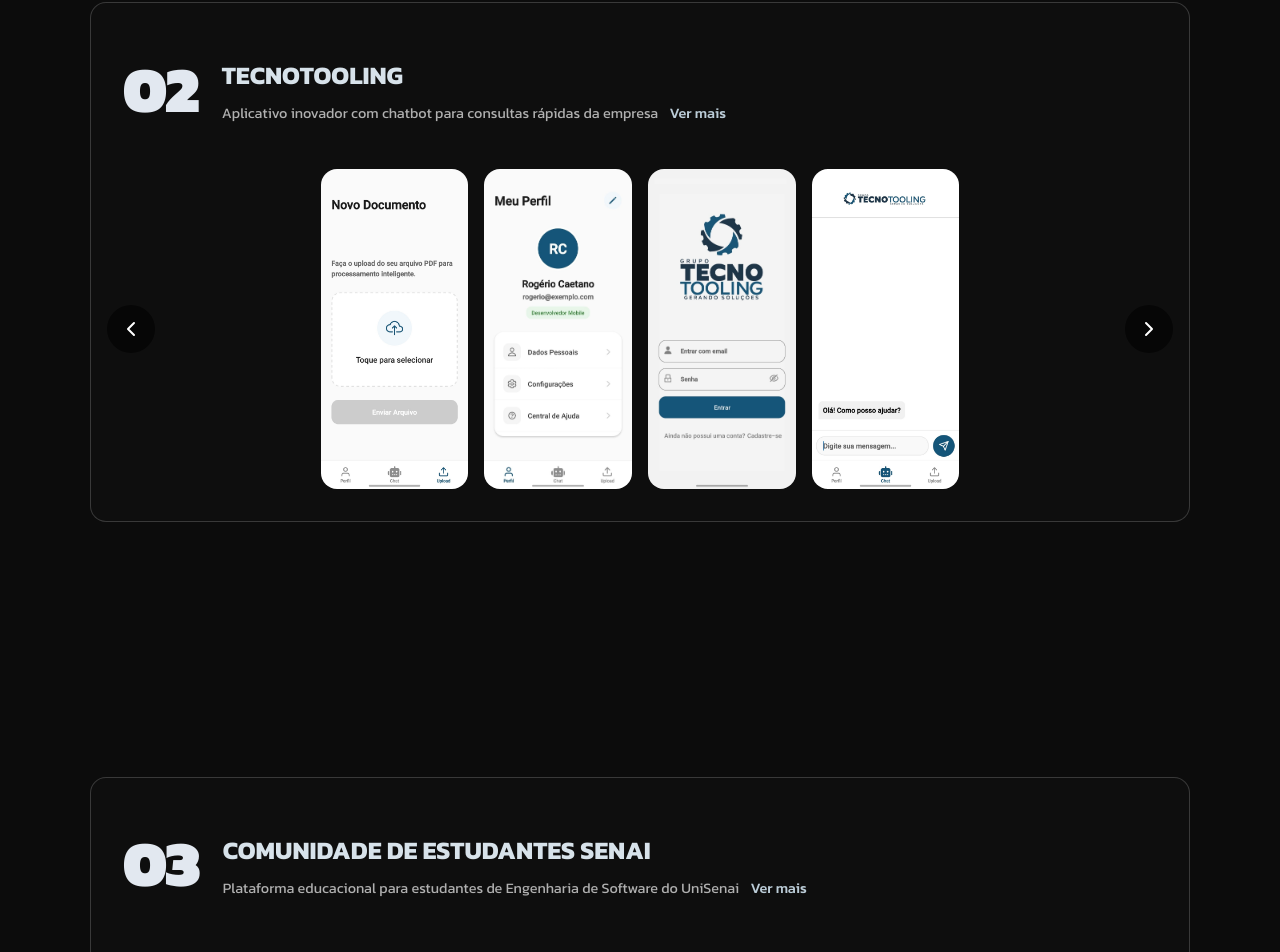
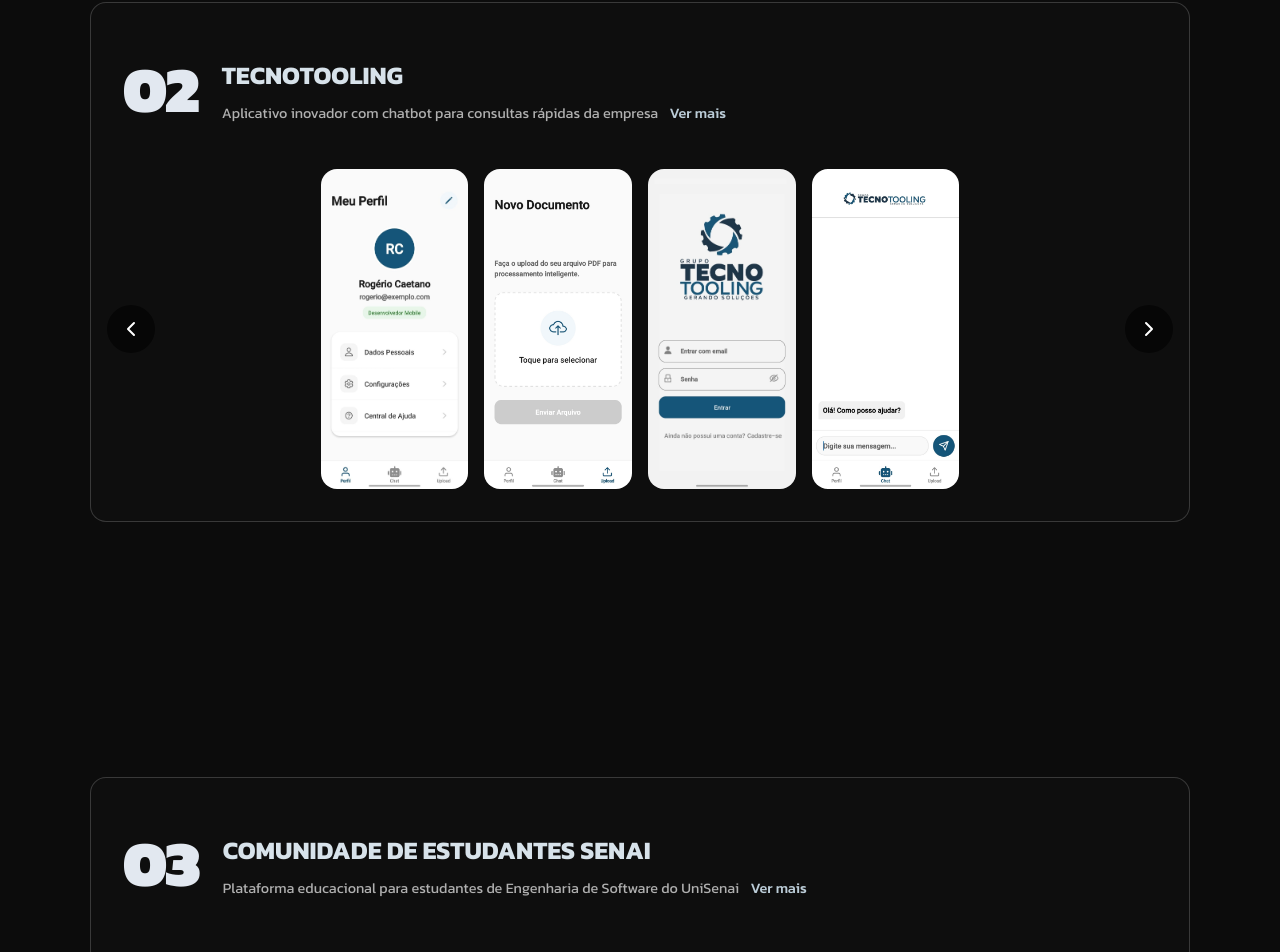
Before and after one commit to rogeriocaetanojr/portfolio-rogerio, a React (Vite) app: page / in a window 1280 px wide. Shown: the part 2555-3507 px from the top of the page. Built offline with nearby package versions, Linux system fonts and the light colour scheme.

Commit message:
fix(projects): garante que o autoplay comece apenas com o card na tela

```diff
--- a/src/components/ProjectCardMobile.jsx
+++ b/src/components/ProjectCardMobile.jsx
@@ -1,5 +1,5 @@
-import { useState, useEffect } from 'react';
-import { motion, AnimatePresence } from 'framer-motion';
+import { useState, useEffect, useRef } from 'react';
+import { motion, AnimatePresence, useInView } from 'framer-motion';
 
 const ChevronLeft = ({ size = 24 }) => (
   <svg xmlns="http://www.w3.org/2000/svg" width={size} height={size} viewBox="0 0 24 24" fill="none" stroke="currentColor" strokeWidth="2" strokeLinecap="round" strokeLinejoin="round">
@@ -17,6 +17,15 @@
   const [currentIndex, setCurrentIndex] = useState(0);
   const [isExpanded, setIsExpanded] = useState(false);
   const [windowWidth, setWindowWidth] = useState(typeof window !== 'undefined' ? window.innerWidth : 1200);
+
+  const ref = useRef(null);
+  const isInView = useInView(ref, { amount: 0.3 });
+
+  useEffect(() => {
+    if (!isInView) {
+      setCurrentIndex(0);
+    }
+  }, [isInView]);
 
   useEffect(() => {
     const handleResize = () => setWindowWidth(window.innerWidth);
@@ -37,14 +46,14 @@
   };
 
   useEffect(() => {
-    if (!imagens || imagens.length <= 3) return;
+    if (!isInView || !imagens || imagens.length <= 1) return;
 
     const timer = setInterval(() => {
       setCurrentIndex((prev) => (prev + 1) % imagens.length);
     }, 3000);
 
     return () => clearInterval(timer);
-  }, [imagens, currentIndex]);
+  }, [imagens, currentIndex, isInView]);
 
   const getVisibleImages = () => {
     if (!imagens || imagens.length === 0) return [];
@@ -83,7 +92,7 @@
   };
 
   return (
-    <div className="project-card-container" style={{ backgroundColor: '#0E0E0E', border: '1px solid rgba(255, 255, 255, 0.18)', borderRadius: '16px', padding: '32px', maxWidth: '1100px', width: '100%', margin: '0 auto', position: 'relative', overflow: 'hidden' }}>
+    <div ref={ref} className="project-card-container" style={{ backgroundColor: '#0E0E0E', border: '1px solid rgba(255, 255, 255, 0.18)', borderRadius: '16px', padding: '32px', maxWidth: '1100px', width: '100%', margin: '0 auto', position: 'relative', overflow: 'hidden' }}>
       <div className="card-mobile-header" style={{ marginBottom: '24px', display: 'flex', alignItems: 'center', gap: '24px', height: '110px' }}>
         {numero && (
           <div className="card-mobile-number" style={{
--- a/src/components/ProjectCardWeb.jsx
+++ b/src/components/ProjectCardWeb.jsx
@@ -1,5 +1,5 @@
-import { useState, useEffect } from 'react';
-import { motion, AnimatePresence } from 'framer-motion';
+import { useState, useEffect, useRef } from 'react';
+import { motion, AnimatePresence, useInView } from 'framer-motion';
 
 const carouselImages = [
   'https://via.placeholder.com/1280x720/222222/FFFFFF?text=Imagem+1',
@@ -27,8 +27,18 @@
   const [isHovered, setIsHovered] = useState(false);
   const [isExpanded, setIsExpanded] = useState(false);
 
+  const ref = useRef(null);
+  const isInView = useInView(ref, { amount: 0.3 });
+
   useEffect(() => {
-    if (isHovered) return;
+    if (!isInView) {
+      setCurrentIndex(0);
+      setDirection(1);
+    }
+  }, [isInView]);
+
+  useEffect(() => {
+    if (isHovered || !isInView) return;
 
     const timer = setInterval(() => {
       setDirection(1);
@@ -36,7 +46,7 @@
     }, 3000);
 
     return () => clearInterval(timer);
-  }, [currentIndex, isHovered, imagens.length]);
+  }, [currentIndex, isHovered, isInView, imagens.length]);
 
   const nextImage = () => {
     setDirection(1);
@@ -67,7 +77,7 @@
   };
 
   return (
-    <div className="project-card-container" style={{
+    <div ref={ref} className="project-card-container" style={{
       backgroundColor: '#0E0E0E',
       border: '1px solid rgba(255, 255, 255, 0.18)',
       borderRadius: '16px',
--- a/src/components/Projects.jsx
+++ b/src/components/Projects.jsx
@@ -46,8 +46,8 @@
           imagens={[
             imgTecnoLogin,
             imgTecnoChatbot,
-            imgTecnoUpload,
-            imgTecnoPerfil
+            imgTecnoPerfil,
+            imgTecnoUpload
           ]}
         />
       </div>
```
